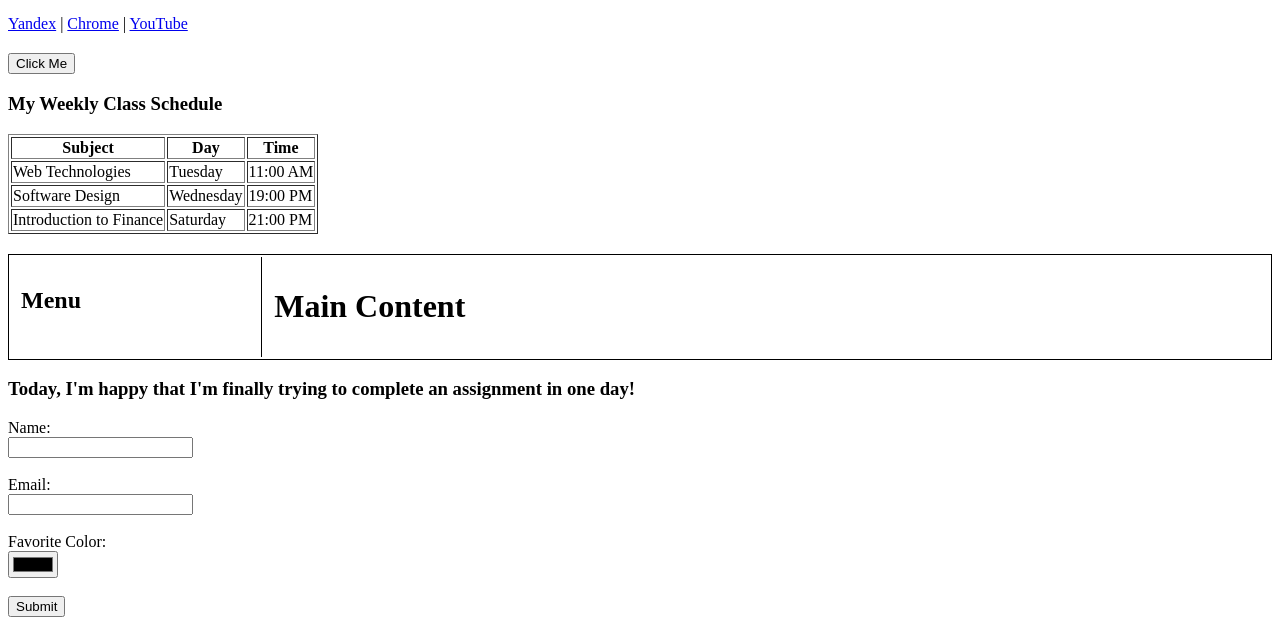
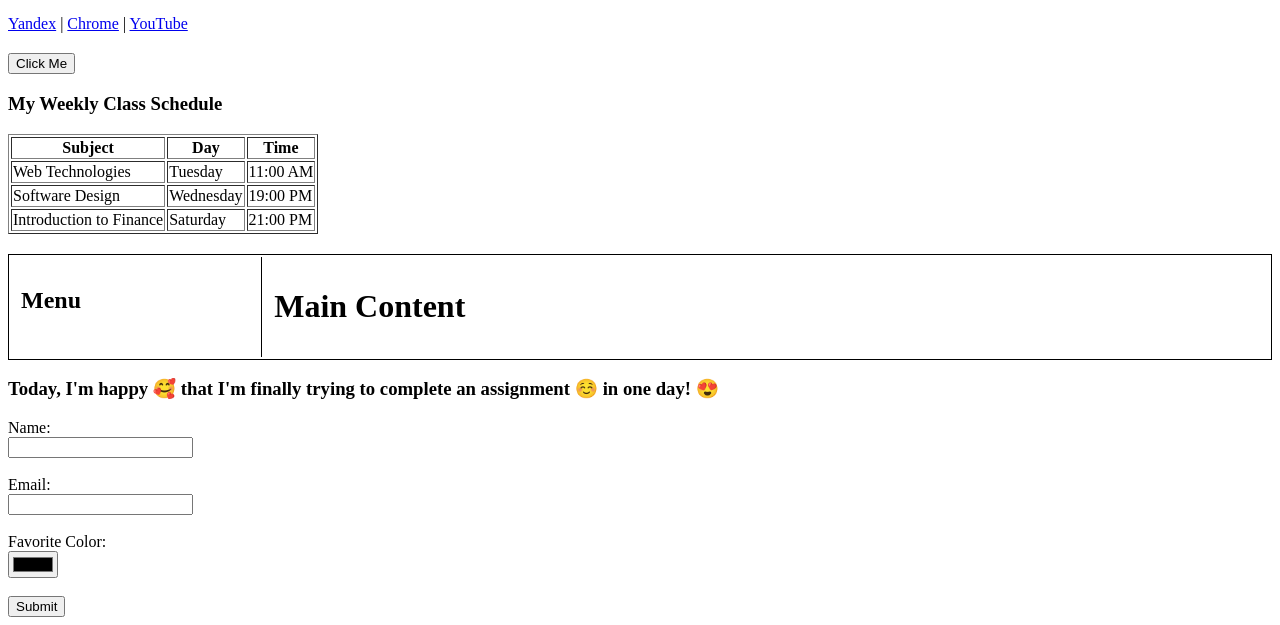
Before and after one commit to Akniyeet/assignment1, a plain HTML site: page index.html in a window 1280 px wide. Shown: the part 774-1399 px from the top of the page. Drawn offline with Linux system fonts and the light colour scheme.

Commit message:
index.html

```diff
--- a/index.html
+++ b/index.html
@@ -87,7 +87,7 @@
 </table>
 
 <p>
-  <h3>Today, I'm happy that I'm finally trying to complete an assignment in one day! </h3>
+  <h3>Today, I'm happy 🥰 that I'm finally trying to complete an assignment ☺️ in one day! 😍</h3>
 </p>
 
 <form action="#" method="post">
```
